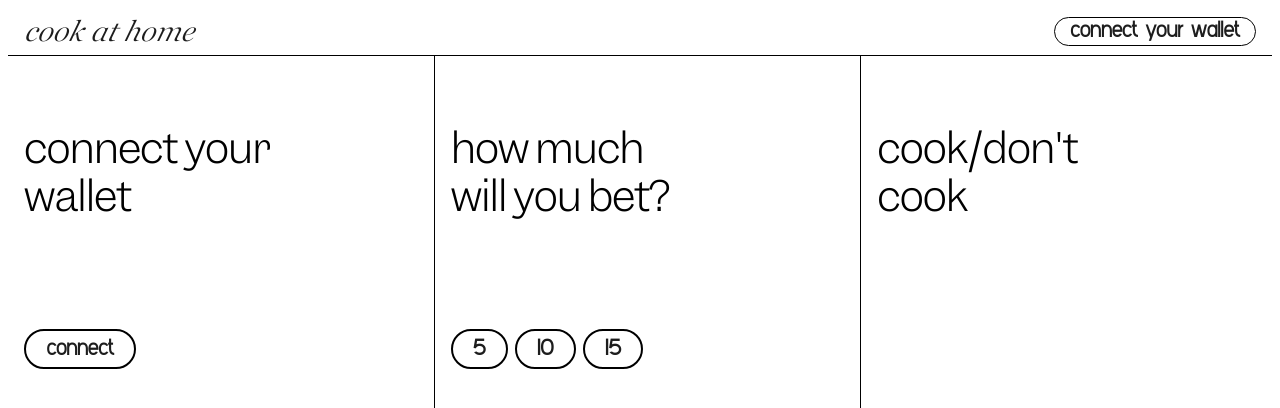
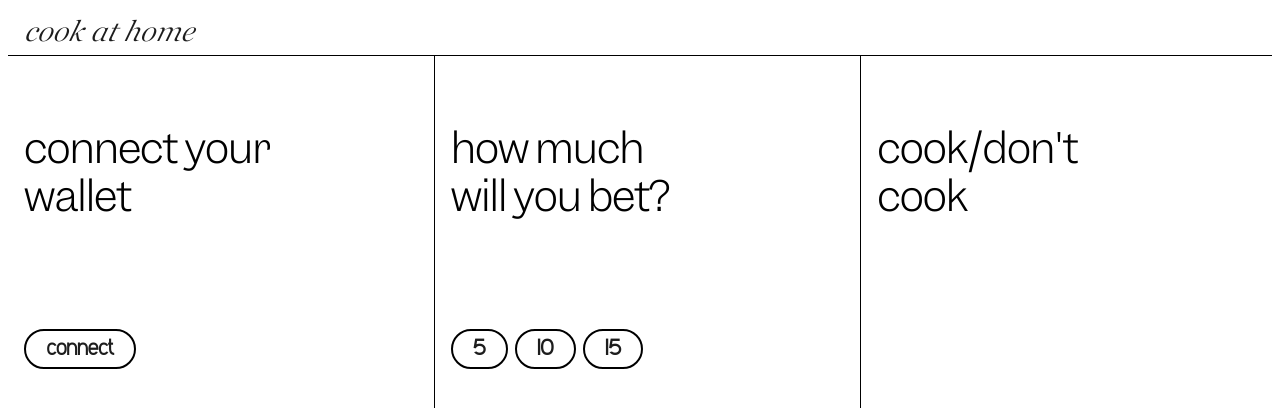
Before and after one commit to naboeth/ethcc2022, a plain HTML site: page index.html in a window 1280 px wide. Shown: the top 408 px of the page. Drawn offline with Linux system fonts and the light colour scheme.

Commit message:
making second frontend

```diff
--- a/index.html
+++ b/index.html
@@ -14,14 +14,7 @@
 			<div id="header" class="navb">
 				<div id="logo" class="navelementcontainer logo">
 					<a href="#">cook at home</a>
-				</div>
 
-					<div class="navelement">
-						<button type="button" class="button">
-							<a href="#">connect your wallet</a>
-						</button>
-					</div>
-				</div>
 			</div>
 		</header>
 		<!-- Content -->
```
